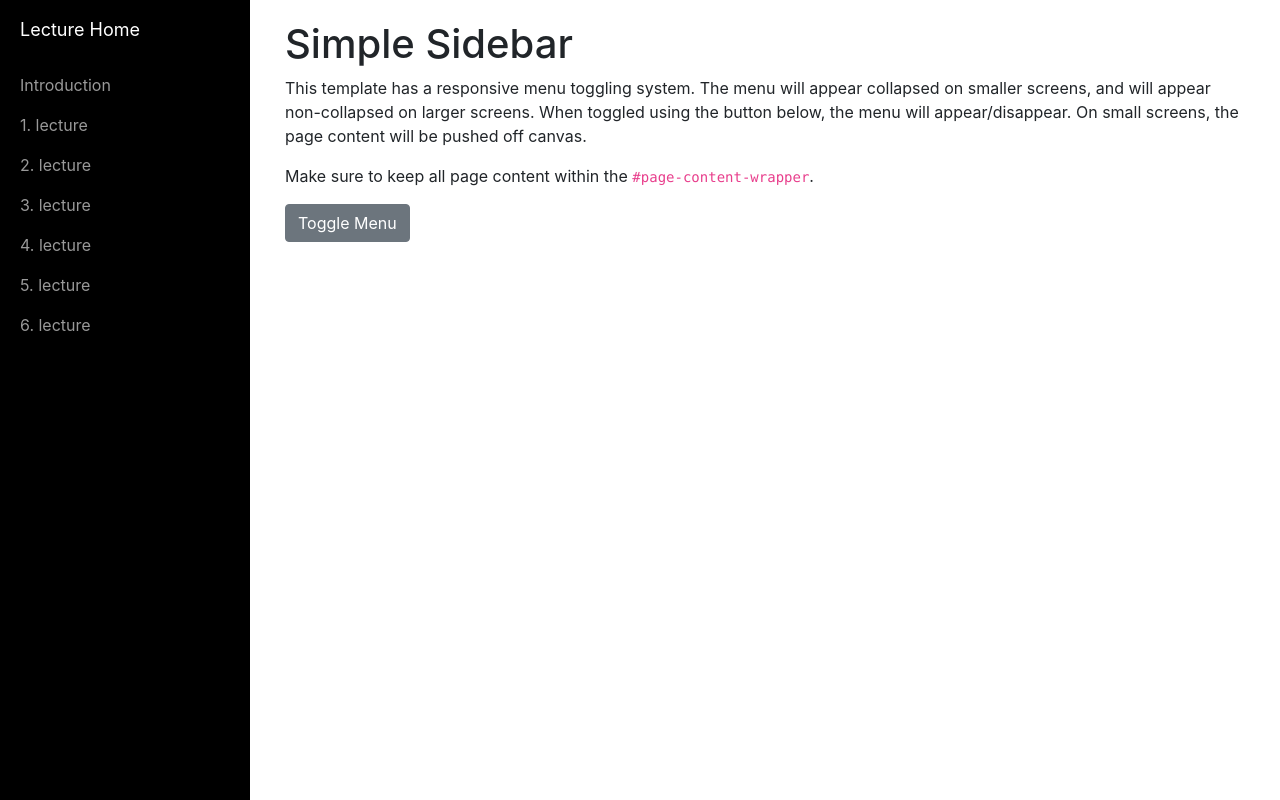
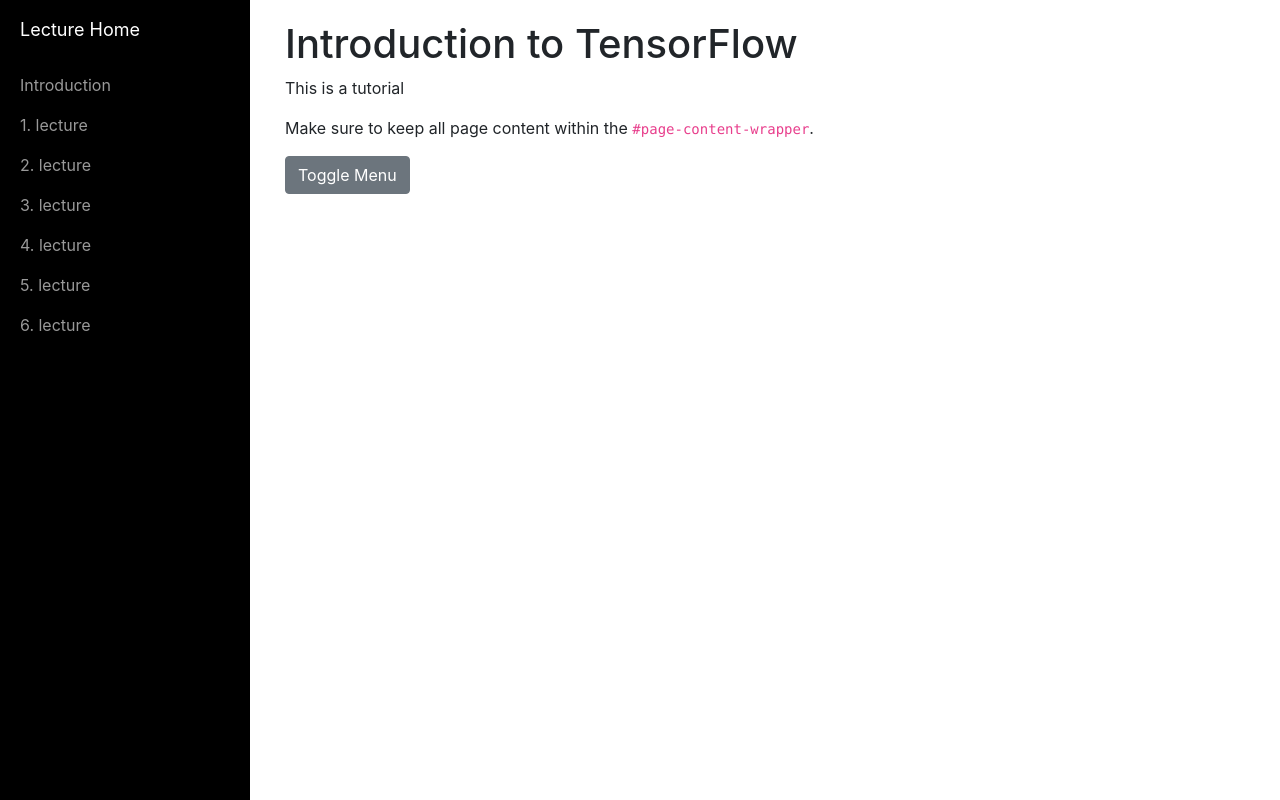
Before and after one commit to aznets/tf, a website: page index.html in a window 1280 px wide. Drawn offline with Linux system fonts and the light colour scheme.

Commit message:
Update index.html

```diff
--- a/index.html
+++ b/index.html
@@ -58,8 +58,8 @@
         <!-- Page Content -->
         <div id="page-content-wrapper">
             <div class="container-fluid">
-                <h1>Simple Sidebar</h1>
-                <p>This template has a responsive menu toggling system. The menu will appear collapsed on smaller screens, and will appear non-collapsed on larger screens. When toggled using the button below, the menu will appear/disappear. On small screens, the page content will be pushed off canvas.</p>
+                <h1>Introduction to TensorFlow</h1>
+                <p> This is a tutorial </p>
                 <p>Make sure to keep all page content within the <code>#page-content-wrapper</code>.</p>
                 <a href="#menu-toggle" class="btn btn-secondary" id="menu-toggle">Toggle Menu</a>
             </div>
```
